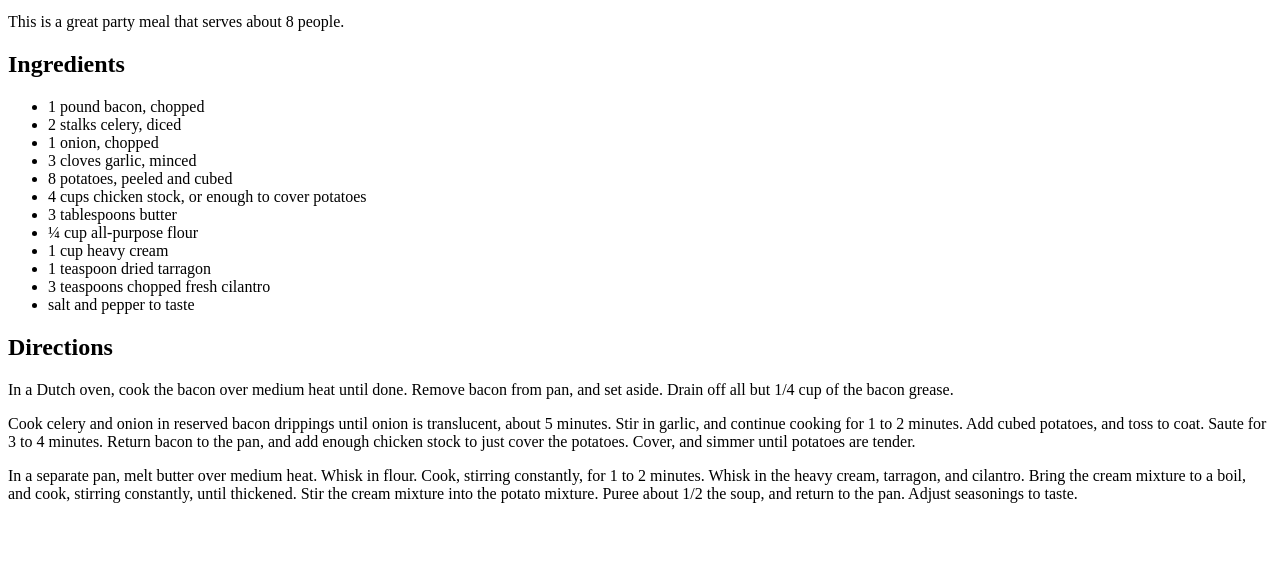
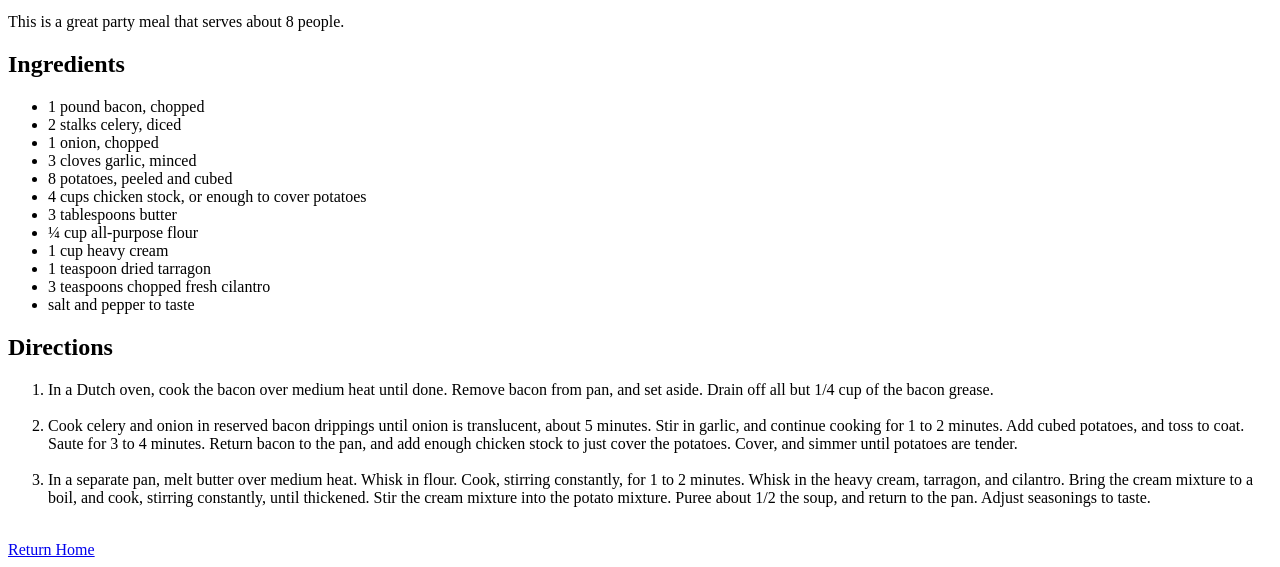
Before and after one commit to Cinnlight/odin-recipies, a plain HTML site: page recipes/potato-soup.html in a window 1280 px wide. Shown: the part 621-1188 px from the top of the page. Before the commit the page ends 1140 px from the top, so only its background shows below. Drawn offline with Linux system fonts and the light colour scheme.

Commit message:
Change directions from <p> to <ol>, add 'Return Home' button

```diff
--- a/recipes/potato-soup.html
+++ b/recipes/potato-soup.html
@@ -7,6 +7,7 @@
 
   <body>
       <h1>Ultimate Potato Soup</h1>
+
       <img src="https://imagesvc.meredithcorp.io/v3/mm/image?url=https%3A%2F%2Fstatic.onecms.io%2Fwp-content%2Fuploads%2Fsites%2F43%2F-0001%2F11%2F30%2F168555.jpg"
       width="500" height="500" alt="A closeup of potato soup with visable pieces of bacon, potato, and celery">
 
@@ -31,22 +32,26 @@
       </ul>
 
       <h2>Directions</h2>
-      <p>In a Dutch oven, cook the bacon over medium heat until done.
+      <ol>
+      <li>In a Dutch oven, cook the bacon over medium heat until done.
         Remove bacon from pan, and set aside. Drain off all but 1/4 cup
-        of the bacon grease.</p>
-
-      <p>Cook celery and onion in reserved bacon drippings until onion is
+        of the bacon grease.</li>
+      <br>
+      <li>Cook celery and onion in reserved bacon drippings until onion is
         translucent, about 5 minutes. Stir in garlic, and continue cooking
         for 1 to 2 minutes. Add cubed potatoes, and toss to coat. Saute
         for 3 to 4 minutes. Return bacon to the pan, and add enough chicken
         stock to just cover the potatoes. Cover, and simmer until potatoes
-        are tender.</p>
-
-      <p>In a separate pan, melt butter over medium heat. Whisk in flour.
+        are tender.</li>
+      <br>
+      <li>In a separate pan, melt butter over medium heat. Whisk in flour.
         Cook, stirring constantly, for 1 to 2 minutes. Whisk in the heavy
         cream, tarragon, and cilantro. Bring the cream mixture to a boil,
         and cook, stirring constantly, until thickened. Stir the cream
         mixture into the potato mixture. Puree about 1/2 the soup, and
-        return to the pan. Adjust seasonings to taste.</p>
+        return to the pan. Adjust seasonings to taste.</li>
+    </ol>
+    <br>
+    <a href="../index.html">Return Home</a>
   </body>
 </html>
```
